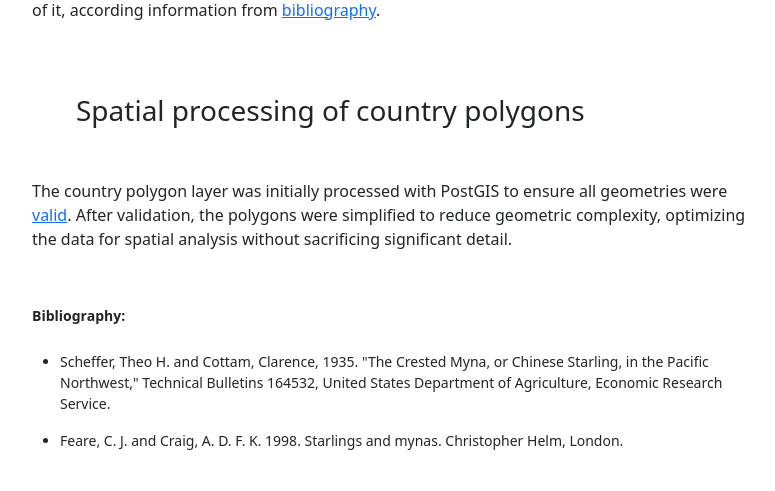
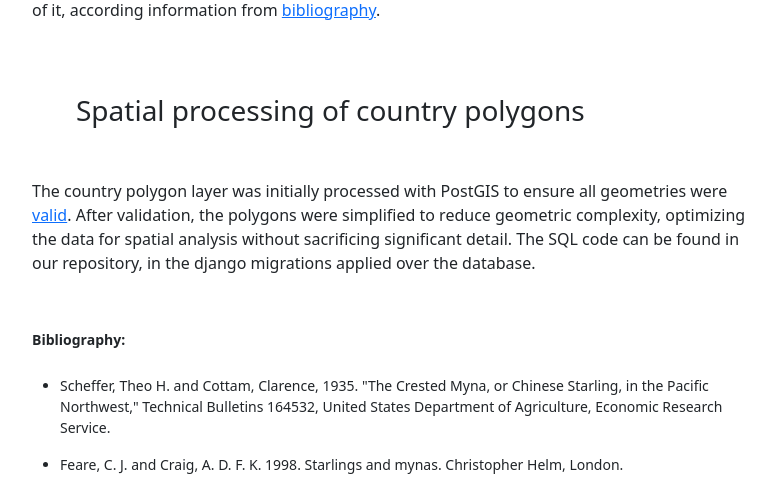
Before and after one commit to rhoni-team/CrestedMyna, a Django app: page /about-the-spatial-analysis/ in a window 1280 px wide. Shown: the part 999-1490 px from the top of the page, without its empty margins (244-1019 px from the left). Before the commit the page ends 1449 px from the top, so only its background shows below. Run offline with Django 5.2, Linux system fonts and the light colour scheme; parts of the project's set-up code (start-up, migrations or seed data) failed here and were passed over; some libraries are stand-ins or nearby versions.

Commit message:
chore: add location of code

```diff
--- a/crested_myna/templates/spatial_analysis.html
+++ b/crested_myna/templates/spatial_analysis.html
@@ -38,6 +38,7 @@
                     <a href="https://postgis.net/workshops/postgis-intro/validity.html" target="_blank">
                         valid</a>. After validation, the polygons were simplified to reduce geometric complexity,
                         optimizing the data for spatial analysis without sacrificing significant detail.
+                        The SQL code can be found in our repository, in the django migrations applied over the database.
                 </p>
             </div>
         </div>
```
